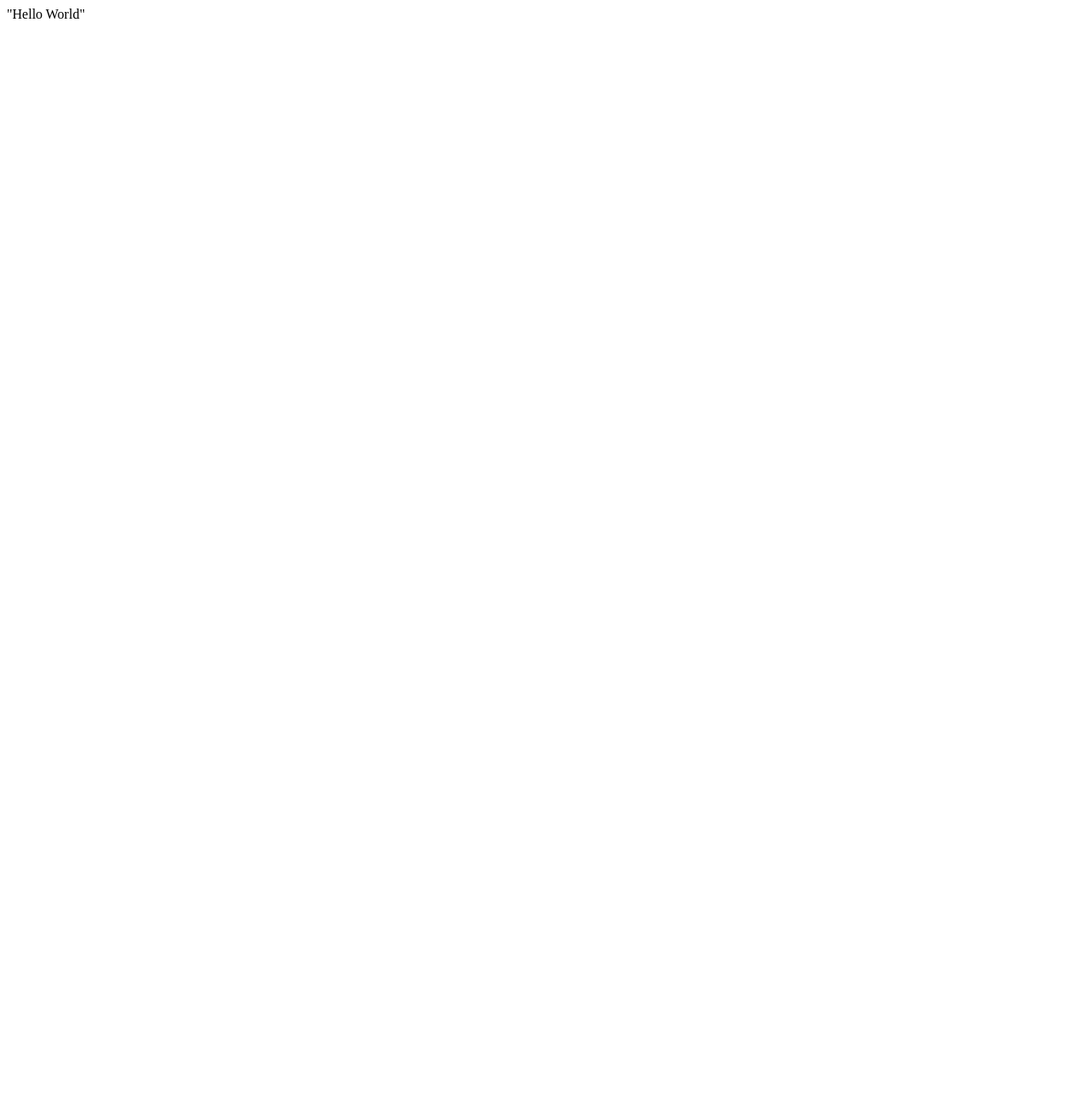
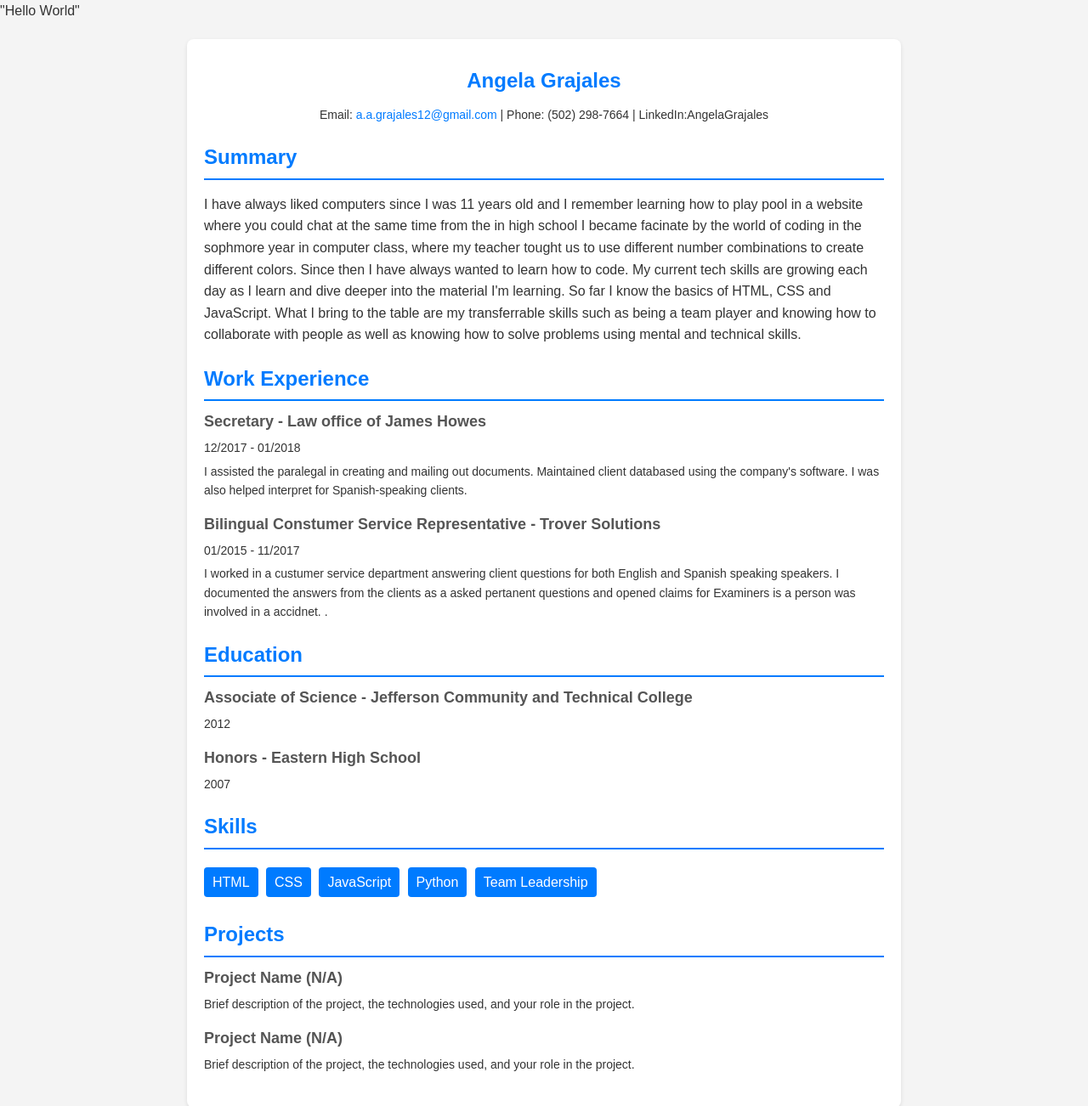
Before and after one commit to Angela1201/Angela1201.github.io, a plain HTML site: page index.html in a window 1280 px wide. Shown: the top 1302 px of the page at 85% size. Before the commit the page ends 800 px from the top, so only its background shows below. Drawn offline with Linux system fonts and the light colour scheme.

Commit message:
Update index.html
Updated placeholder text with my information.

```diff
--- a/index.html
+++ b/index.html
@@ -1 +1,157 @@
 "Hello World"
+<!DOCTYPE html>
+<html lang="en">
+    <head>
+        <meta charset="UTF-8" />
+        <meta name="viewport" content="width=device-width, initial-scale=1.0" />
+        <title>Resume Template</title>
+    </head>
+
+    <style>
+        body {
+            font-family: Arial, sans-serif;
+            line-height: 1.6;
+            margin: 0;
+            padding: 0;
+            color: #333;
+            background-color: #f4f4f4;
+        }
+        .container {
+            max-width: 800px;
+            margin: 20px auto;
+            padding: 20px;
+            background: #fff;
+            border-radius: 8px;
+            box-shadow: 0 2px 5px rgba(0, 0, 0, 0.1);
+        }
+        h1,
+        h2 {
+            color: #007bff;
+        }
+        .header {
+            text-align: center;
+        }
+        .header h1 {
+            margin: 10px 0;
+        }
+        .contact {
+            margin: 10px 0;
+            font-size: 14px;
+        }
+        .contact a {
+            color: #007bff;
+            text-decoration: none;
+        }
+        .section {
+            margin: 20px 0;
+        }
+        .section h2 {
+            margin-bottom: 10px;
+            border-bottom: 2px solid #007bff;
+            padding-bottom: 5px;
+        }
+        .item {
+            margin-bottom: 15px;
+        }
+        .item h3 {
+            margin: 0;
+            font-size: 18px;
+            color: #555;
+        }
+        .item p {
+            margin: 5px 0;
+            font-size: 14px;
+        }
+        .skills ul {
+            list-style: none;
+            padding: 0;
+        }
+        .skills ul li {
+            display: inline-block;
+            background: #007bff;
+            color: #fff;
+            padding: 5px 10px;
+            margin: 5px 5px 5px 0;
+            border-radius: 4px;
+        }
+    </style>
+
+    <body>
+        <main class="container">
+            <section class="header">
+                <h1>Angela Grajales</h1>
+                <p class="contact">
+                    Email:
+                    <a href="mailto:a.a.grajales12@gmail.com"
+                        >a.a.grajales12@gmail.com</a
+                    >
+                    | Phone: (502) 298-7664 | LinkedIn:AngelaGrajales</a>
+                </p>
+            </section>
+            <section class="section">
+                <h2>Summary</h2>
+                <p>
+                    I have always liked computers since I was 11 years old and I remember learning how to play pool in a website where you could chat at the same time from the in high school I became facinate by the world of coding in the sophmore year in computer class, where my teacher tought us to use different number combinations to create different colors. Since then I have always wanted to learn how to code. My current tech skills are growing each day as I learn and dive deeper into the material I'm learning. So far I know the basics of HTML, CSS and JavaScript. What I bring to the table are my transferrable skills such as being a team player and knowing how to collaborate with people as well as knowing how to solve problems using mental and technical skills.
+                </p>
+            </section>
+            <section class="section">
+                <h2>Work Experience</h2>
+                <div class="item">
+                    <h3>Secretary - Law office of James Howes</h3>
+                    <p>12/2017 - 01/2018</p>
+                    <p>
+                        I assisted the paralegal in creating and mailing out documents. Maintained client databased using the company's software. I was also helped interpret for Spanish-speaking clients.
+                    </p>
+                </div>
+                <div class="item">
+                    <h3>Bilingual Constumer Service Representative - Trover Solutions</h3>
+                    <p>01/2015 - 11/2017</p>
+                    <p>
+                    I worked in a custumer service department answering client questions for both English and Spanish speaking speakers. I documented the answers from the clients as a asked pertanent questions and opened claims for Examiners is a person was involved in a accidnet.
+    .
+                    </p>
+                </div>
+            </section>
+            <div class="section">
+                <h2>Education</h2>
+                <div class="item">
+                    <h3>Associate of Science - Jefferson Community and Technical College</h3>
+                    <p>2012</p>
+                </div>
+                <div class="item">
+                    <h3>Honors - Eastern High School</h3>
+                    <p>2007</p>
+                </div>
+            </section>
+            <section class="section">
+                <h2>Skills</h2>
+                <div class="skills">
+                    <ul>
+                        <li>HTML</li>
+                        <li>CSS</li>
+                        <li>JavaScript</li>
+                        <li>Python</li>
+                        <li>Team Leadership</li>
+                    </ul>
+                </div>
+            </section>
+            <section class="section">
+                <h2>Projects</h2>
+                <div class="item">
+                    <h3>Project Name (N/A)</h3>
+                    <p>
+                        Brief description of the project, the technologies used,
+                        and your role in the project.
+                    </p>
+                </div>
+                <div class="item">
+                    <h3>Project Name (N/A)</h3>
+                    <p>
+                        Brief description of the project, the technologies used,
+                        and your role in the project.
+                    </p>
+                </div>
+            </section>
+        </main>
+    </body>
+</html>
```
